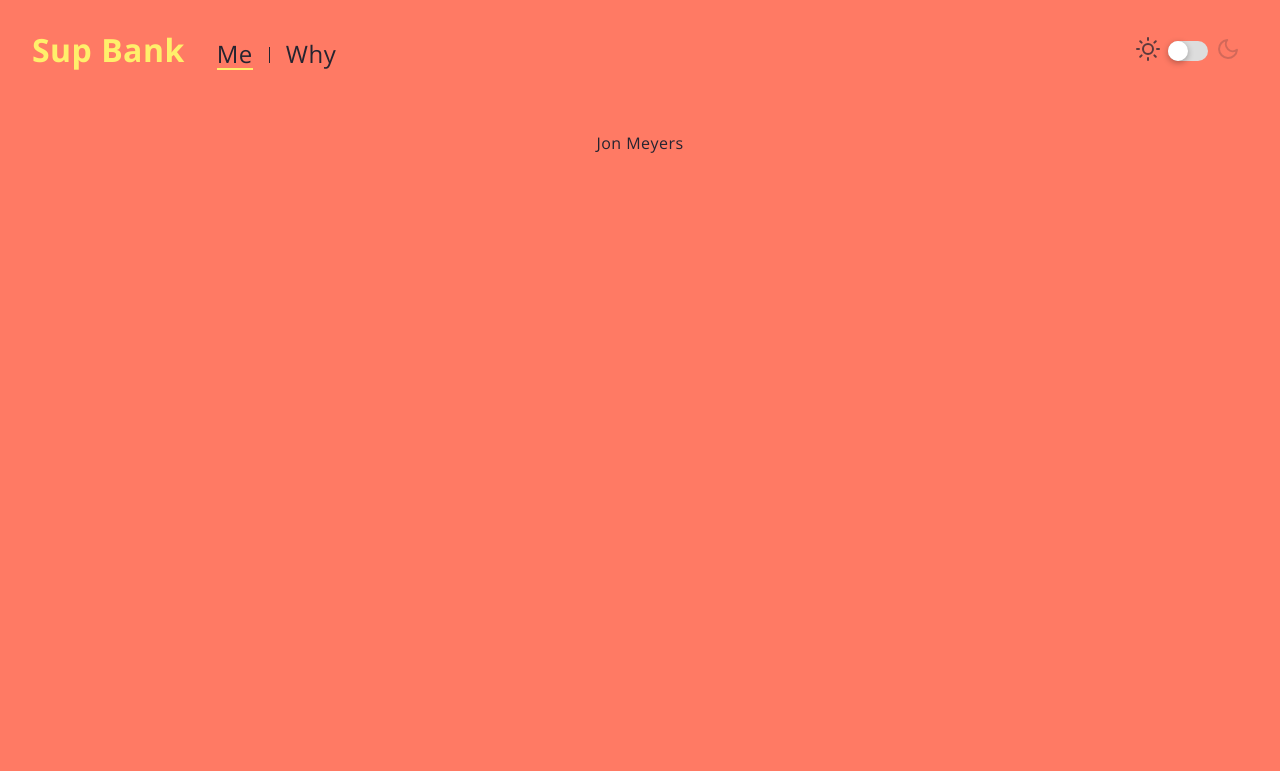
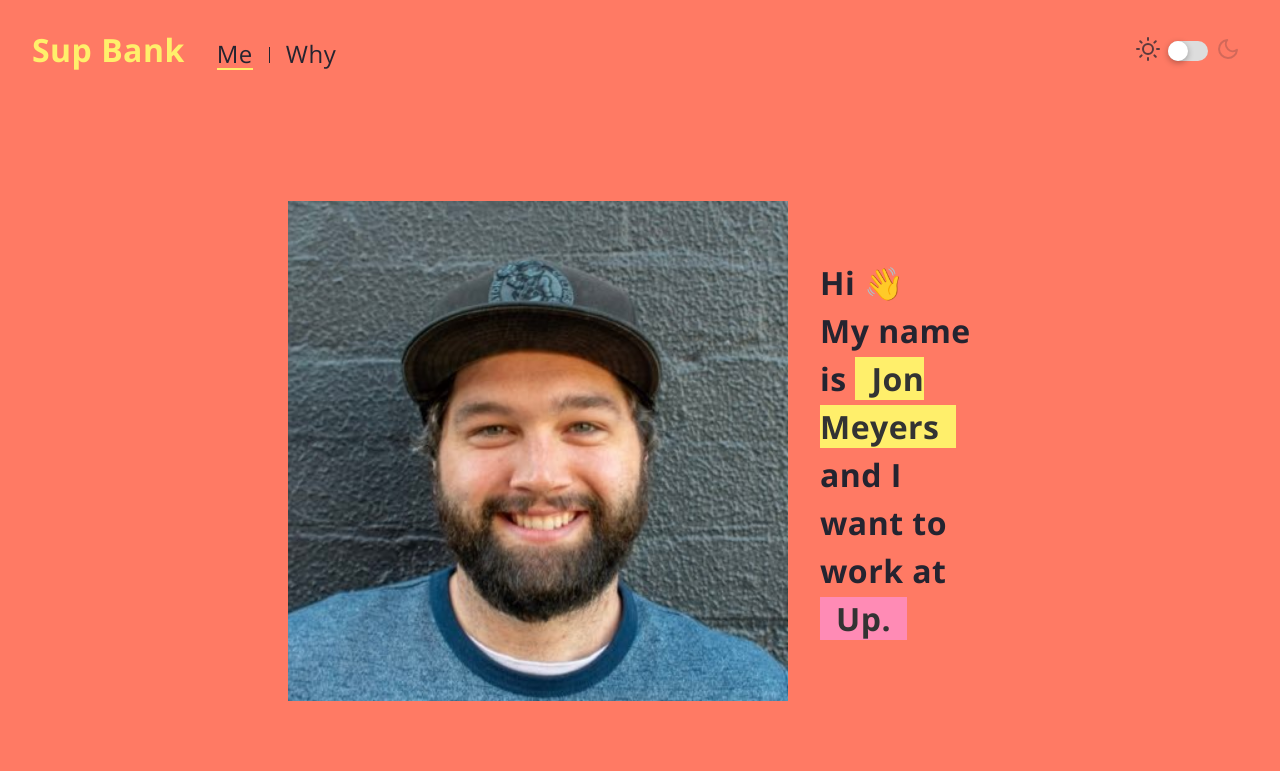
Before and after one commit to dijonmusters/sup-bank, a Gatsby site: page / in a window 1280 px wide. Built offline with nearby package versions, Linux system fonts and the light colour scheme; Gatsby itself is replaced by a stand-in of ours.

Commit message:
add image to me page

```diff
--- a/gatsby-config.js
+++ b/gatsby-config.js
@@ -1,5 +1,15 @@
+const path = require(`path`)
 module.exports = {
   plugins: [
+    {
+      resolve: `gatsby-source-filesystem`,
+      options: {
+        name: `images`,
+        path: path.join(__dirname, `src`, `images`),
+      },
+    },
+    `gatsby-plugin-sharp`,
+    `gatsby-transformer-sharp`,
     `gatsby-plugin-styled-components`,
     `gatsby-plugin-layout`,
     {
--- a/package.json
+++ b/package.json
@@ -16,9 +16,13 @@
   "dependencies": {
     "babel-plugin-styled-components": "^1.10.7",
     "gatsby": "^2.19.7",
+    "gatsby-image": "^2.2.42",
     "gatsby-plugin-layout": "^1.1.22",
     "gatsby-plugin-prefetch-google-fonts": "^1.4.3",
+    "gatsby-plugin-sharp": "^2.4.5",
     "gatsby-plugin-styled-components": "^3.1.19",
+    "gatsby-source-filesystem": "^2.1.48",
+    "gatsby-transformer-sharp": "^2.3.16",
     "react": "^16.12.0",
     "react-dom": "^16.12.0",
     "react-feather": "^2.0.3",
--- a/src/components/styled/Link.js
+++ b/src/components/styled/Link.js
@@ -11,6 +11,11 @@
     text-decoration: inherit;
     font-weight: inherit;
   }
+
+  &:focus {
+    outline: 1px solid ${props => props.theme.highlight};
+    outline-offset: 4px;
+  }
 `
 
 export default Link
--- a/src/layouts/index.js
+++ b/src/layouts/index.js
@@ -18,6 +18,7 @@
 const Main = styled.main`
   flex: 1;
   padding: 2rem 0.25rem;
+  display: flex;
 
   @media ${({ theme }) => theme.isLargeScreen} {
     max-width: 768px;
--- a/src/pages/index.js
+++ b/src/pages/index.js
@@ -1,3 +1,65 @@
 import React from 'react'
+import styled from 'styled-components'
+import Img from 'gatsby-image'
 
-export default () => <div>Jon Meyers</div>
+const Container = styled.div`
+  display: flex;
+  align-items: center;
+  flex-direction: column;
+  margin: 0 2rem;
+
+  @media ${({ theme }) => theme.isLargeScreen} {
+    flex-direction: row;
+    margin: 0;
+  }
+`
+
+const Image = styled(Img)`
+  flex-shrink: 0;
+  margin-bottom: 2rem;
+
+  @media ${({ theme }) => theme.isLargeScreen} {
+    margin-right: 2rem;
+    margin-bottom: 0;
+  }
+`
+
+const Paragraph = styled.p`
+  font-size: 2rem;
+  font-weight: 700;
+  line-height: 1.5;
+  margin: 0;
+`
+
+const Highlight = styled.span`
+  background-color: ${props => props.theme[props.color]};
+  color: #333;
+  padding: 0 1rem;
+`
+
+const Index = ({ data }) => (
+  <Container>
+    <Image fixed={data.file.childImageSharp.fixed} />
+    <div>
+      <Paragraph>Hi &#128075;</Paragraph>
+      <Paragraph>
+        My name is <Highlight color="highlight">Jon Meyers</Highlight> and I
+        want to work at <Highlight color="highlight2">Up.</Highlight>
+      </Paragraph>
+    </div>
+  </Container>
+)
+
+export const query = graphql`
+  query {
+    file(relativePath: { regex: "/me/" }) {
+      childImageSharp {
+        fixed(width: 500, height: 500) {
+          ...GatsbyImageSharpFixed
+        }
+      }
+    }
+  }
+`
+
+export default Index
--- a/src/styles/themeSettings.js
+++ b/src/styles/themeSettings.js
@@ -11,6 +11,7 @@
   background: '#FF7A64',
   text: '#242430',
   highlight: '#FFEF6B',
+  highlight2: '#FF8BB5',
   separator: '#242430',
 }
 
@@ -19,6 +20,7 @@
   background: '#363537',
   text: '#FAFAFA',
   highlight: '#FFEF6B',
+  highlight2: '#FF8BB5',
   separator: '#EEE',
 }
 
```
Also changed, not shown: src/images/me.jpg (added), 1 other file.
